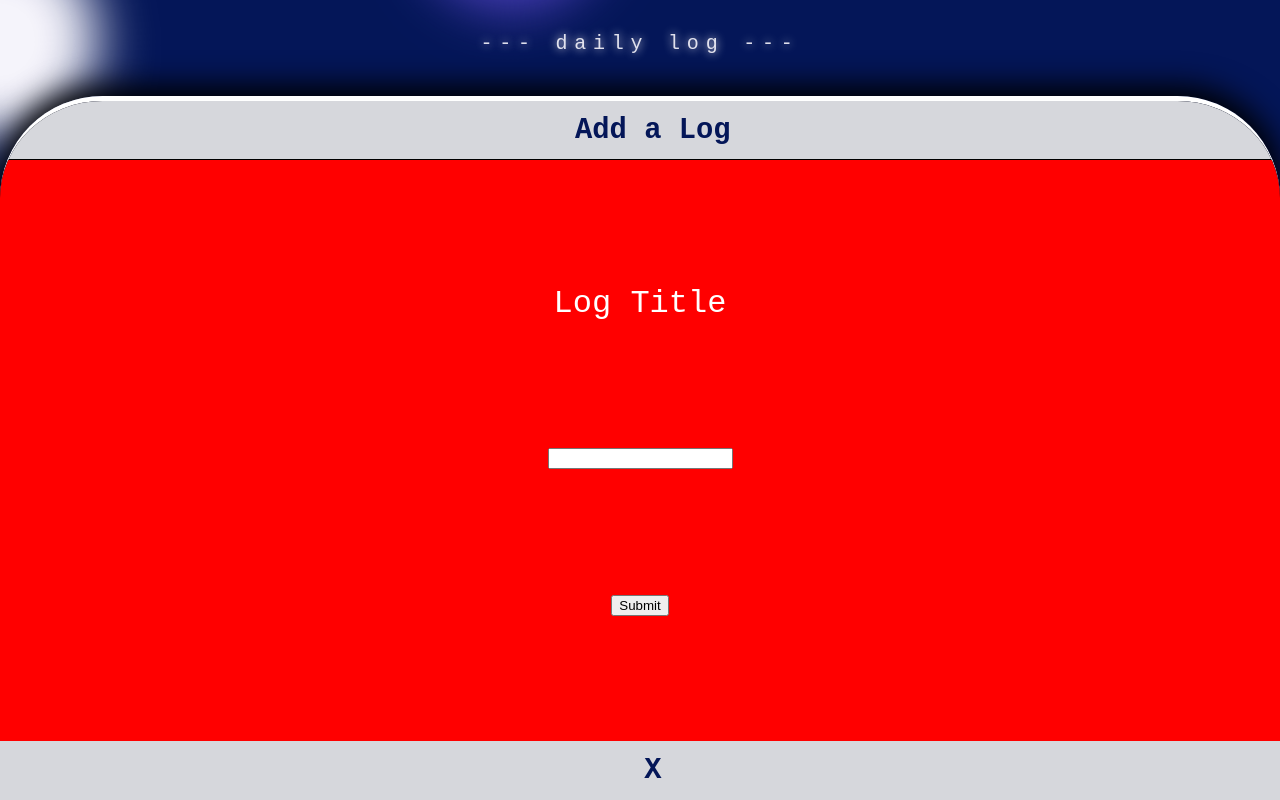
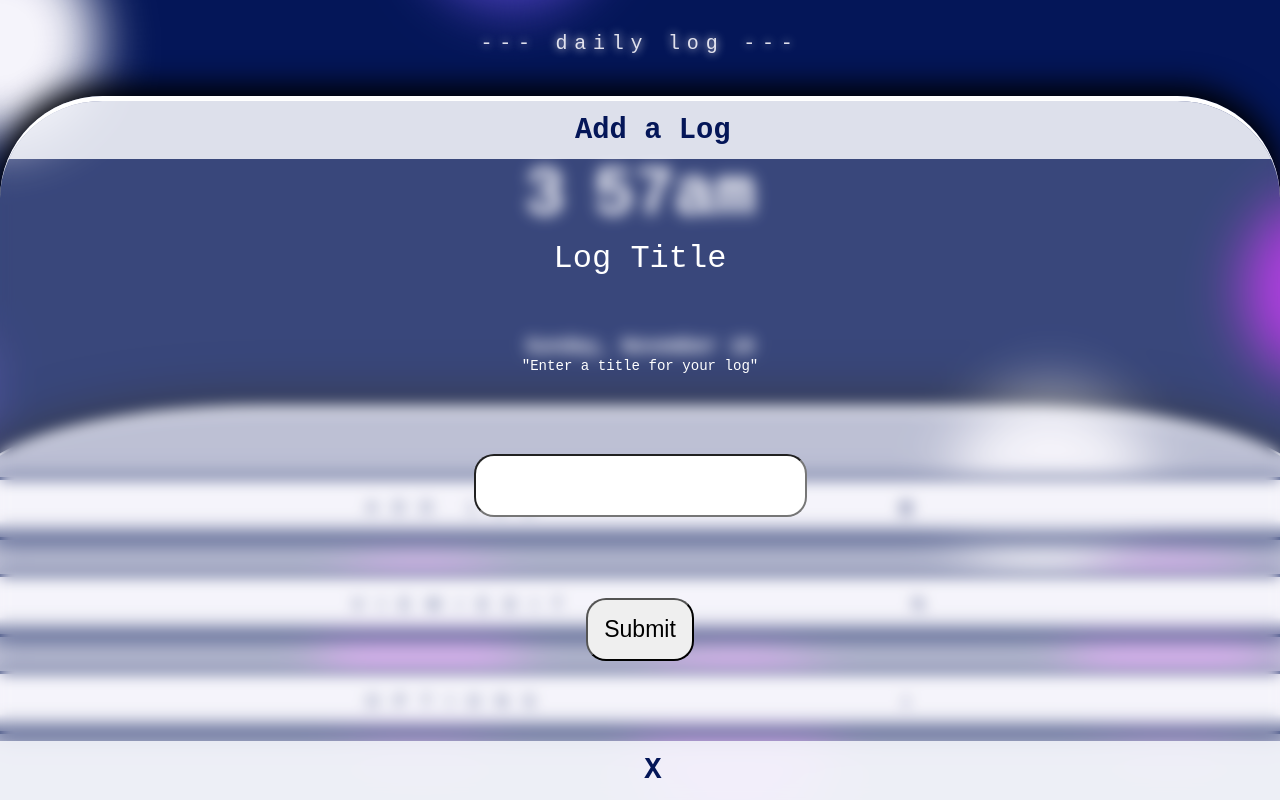
Before and after one commit to mtc-developing/DailyLog, a React (Vite) app in the folder DailyLog/: page / in a window 1280 px wide. Both pictures are taken after a click on the button "ADD LOG". Built offline with nearby package versions, Linux system fonts and the light colour scheme; a web font is replaced by a local one.

Commit message:
FINALLY GOT OBJECT ARRAY STATE UPODATE FUNCTTIONALITY

```diff
--- a/DailyLog/src/AddLog/AddLog.jsx
+++ b/DailyLog/src/AddLog/AddLog.jsx
@@ -12,7 +12,7 @@ import styles from "./AddLog.module.css"
 const listOfTitleText = ["Enter a title for your log", "Is this log for keeping track of a tally? (ex: pushups, glasses of water, number of poops) or is it about a task you completed over a chunk of time (ex: dishes, groceries, pet-projects, yard-work)", "What did this task require you to do", "What time did you start this task" , "What time did you finish this task", "How many tallys would you like to add?"];
 const listOfTitles = ["Log Title", "Log Type", "Log Description", "Log Start Time", "Log End Time", "Count"];
 
-const listOfKeys= ["title", "type", "description", "start_time", "end_time", "count"];
+var listOfKeys= ["title", "type", "description", "start_time", "end_time", "count"];
 
 function AddLog(props) {
 
@@ -33,12 +33,14 @@ function AddLog(props) {
 
         // SET UP THE COMMON PREFIXES AUTOMATICALLY PER THE ITERATION
         let commonText = "log_";
-        let i = iteration;
-        let rawKey = listOfKeys[i]
+        let i = parseInt(iteration);
+        let rawKey = listOfKeys[i];
         let key = commonText + rawKey;
+        key = logData[key];
         let value = text;
+        let property = {key: value}
         // 1) STORE INFORMATION IN CORRECT OBJECT KEY PER REACT  STANDAREDS
-        setLogData(...logData, ...{ key: value }  )
+        setLogData({ ...logData, property } )
         // 2) UPDATE ITERATION TO CHANGE INFORMATION THAT APPEARS ON THE FORM
         setIteration(i+1)
 
@@ -56,7 +58,7 @@ function AddLog(props) {
         <MainOverlay>
             <div className={styles["add-log-container"]}>
                 <OverlayTab text="Add a Log" />
-                <AddLogForm submitInputHandler={submitInputHandler} inputTitle={listOfTitles[iteration]} />
+                <AddLogForm submitInputHandler={submitInputHandler} inputTitle={listOfTitles[iteration]} inputTitleDescription={listOfTitleText[iteration]} />
                 <OverlayTab text="X" onClick={props.toggleAddLog} />
             </div>
         </MainOverlay>
--- a/DailyLog/src/AddLog/AddLog.module.css
+++ b/DailyLog/src/AddLog/AddLog.module.css
@@ -1,7 +1,7 @@
 .add-log-container{
     height: 100%;
     width: 100%;
-    background: black;
+
     color: white;
     display: flex;
     flex-direction: column;
--- a/DailyLog/src/AddLog/AddLogForm.jsx
+++ b/DailyLog/src/AddLog/AddLogForm.jsx
@@ -5,24 +5,28 @@ import styles from './AddLogForm.module.css'
 
 function AddLogForm(props) {
 
-    const [inputValue, setInputValue] = useState("")
+    const [inputValue, setInputValue] = useState(undefined)
 
     function inputValueHandler(e) {
         e.preventDefault();
         setInputValue(e.target.value);
     }
 
-    function submitInputHandler() {
-        if (!inputValue.length === 0) {
+    function submitInputHandler(e) {
+
+        if (inputValue) {
+            e.preventDefault();
             props.submitInputHandler(inputValue);
         }
+        e.preventDefault()
     }
 
     return (
                 <form className={styles["add-log-body"]} onSubmit={submitInputHandler}>
                     <div className={styles["add-log-form-container"]}>
-                        <label>{props.inputTitle}</label>
-                        <input type="text" value={inputValue} onChange={inputValueHandler} />
+                <label>{props.inputTitle}</label>
+                <span className={styles.description}>"{props.inputTitleDescription}"</span>
+                        <input className={styles["text-input"]} type="text" onChange={inputValueHandler} />
 
                         <input type="submit" value="Submit" />
                     </div>
--- a/DailyLog/src/AddLog/AddLogForm.module.css
+++ b/DailyLog/src/AddLog/AddLogForm.module.css
@@ -6,9 +6,19 @@
 .add-log-form-container{
     height: 100%;
     width: 100%;
-    background-color: red;
     display: flex;
     flex-direction: column;
     justify-content: space-evenly;
     align-items: center;
 }
+
+.add-log-form-container input{
+    height: auto;
+    font-size: 1.44rem;
+    padding: 1rem;
+    border-radius: 20px;
+}
+
+.description{
+    font-size: 0.88rem;
+}
```
